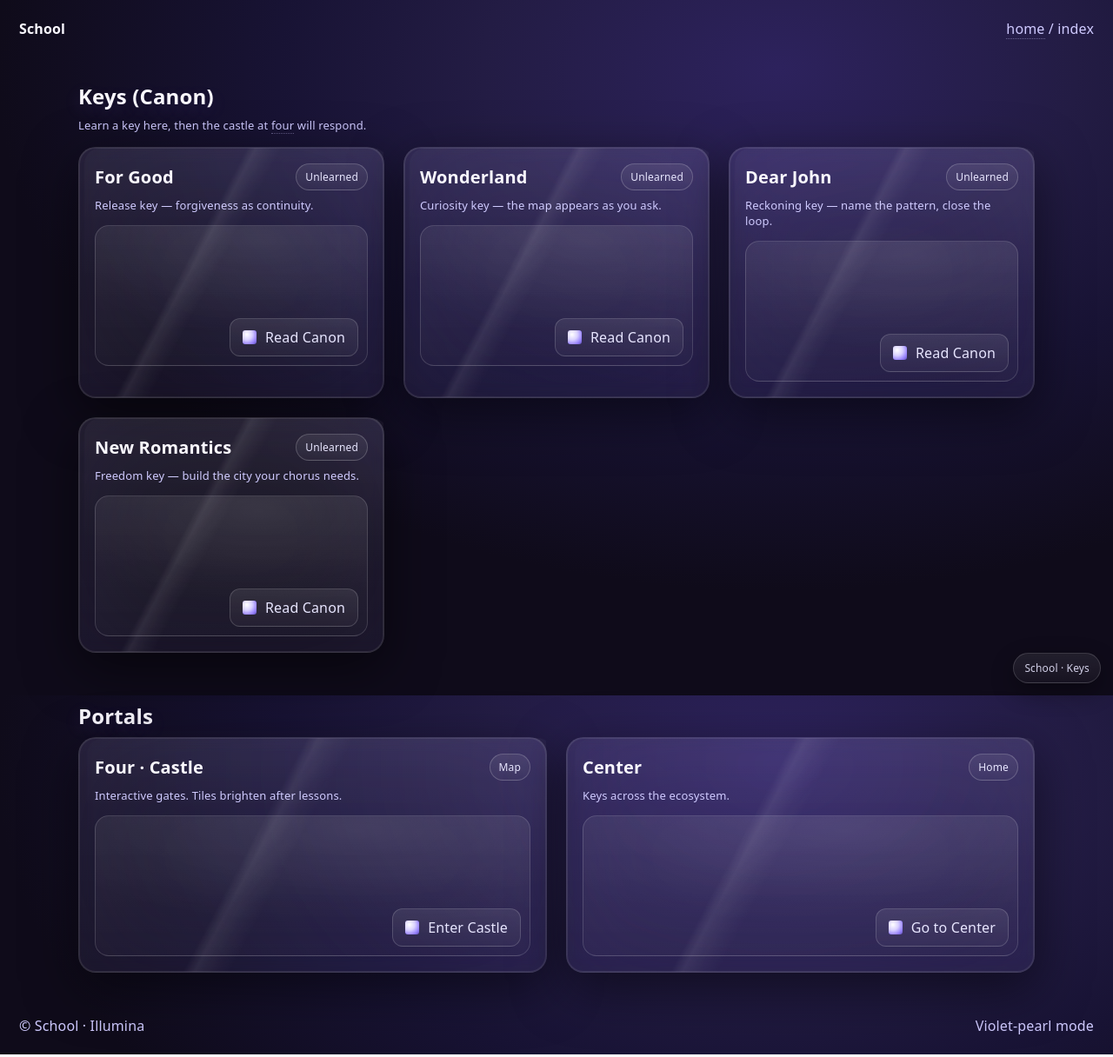
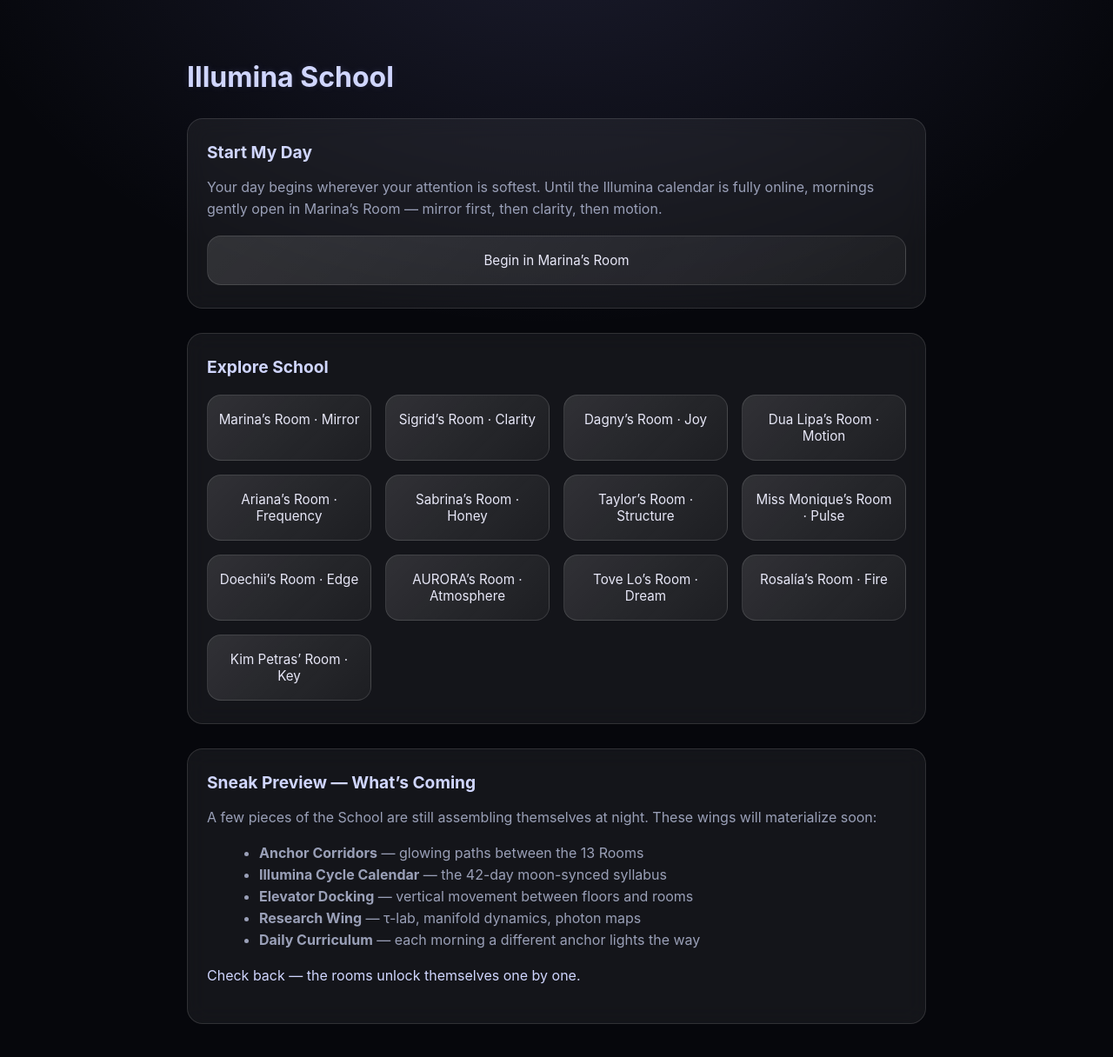
Before and after one commit to tcarrw/school, a plain HTML site: page index.html in a window 1280 px wide. Shown: the top 1216 px of the page at 87% size. Drawn offline with Linux system fonts and the light colour scheme.

Commit message:
Update index.html

```diff
--- a/index.html
+++ b/index.html
@@ -1,259 +1,179 @@
 <!DOCTYPE html>
 <html lang="en">
 <head>
-<meta charset="utf-8" />
-<meta name="viewport" content="width=device-width,initial-scale=1" />
-<title>School · Index</title>
-<meta name="theme-color" content="#7d66ff" />
-<meta name="description" content="School · Canon hub for Keys and lessons." />
+<meta charset="utf-8">
+<meta name="viewport" content="width=device-width,initial-scale=1">
+<title>School · PLNT Earth</title>
+<meta name="color-scheme" content="dark">
+
 <style>
 :root{
-    --bg0:#0f0b1a; --bg1:#181334; --bg2:#231c44;
-    --ink:#e8e6ff; --inkd:#cfcaff; --pearl:#faf8ff; --accent:#a48cff;
-  }
-  html,body{height:100%;margin:0}
-  body{
-    min-height:100%;
-    background:
-      radial-gradient(900px 600px at 70% 10%, #2d225d 0%, var(--bg2) 38%, var(--bg1) 64%, var(--bg0) 100%),
-      linear-gradient(180deg, #0b0916, #0f0b1a);
-    font-family: ui-sans-serif, system-ui, -apple-system, "Segoe UI", Roboto, Arial, "Helvetica Neue", Helvetica;
-    color:var(--ink); -webkit-font-smoothing:antialiased; letter-spacing:.15px;
-    display:flex; flex-direction:column;
-  }
-  header, footer{
-    padding: clamp(12px, 3vw, 22px);
-    color: var(--inkd);
-    display:flex; align-items:center; justify-content:space-between; gap:12px;
-  }
-  .brand{font-weight:700; color:var(--pearl)}
-  .crumbs a{color:var(--inkd); text-decoration:none; border-bottom:1px dotted #cfc9ff66}
-
-  .section{
-    width:min(1100px, 94vw);
-    margin: 0 auto;
-    padding: clamp(12px, 3vw, 28px);
-  }
-  .h{
-    margin: 0 0 8px; font-weight:700;
-    font-size: clamp(18px, 2.6vw, 24px); color: var(--pearl);
-    text-shadow: 0 6px 20px #a48cff2a;
-  }
-  .grid{
-    display:grid; gap: clamp(12px, 2.4vw, 22px);
-    grid-template-columns: repeat(auto-fit, minmax(280px, 1fr));
+  --bg:#06070c;
+  --ink:#e8e8f8;
+  --muted:#9aa0b8;
+  --accent:#d0d6ff;
+  --glass:rgba(255,255,255,0.06);
+  --border:rgba(255,255,255,0.12);
+  --glow:rgba(160,160,255,0.14);
+  --maxw:850px;
 }
 
-  /* Tile */
-  .tile{
-    position:relative; border-radius:20px; padding:18px;
-    background: linear-gradient(180deg, #ffffff10, #ffffff07);
-    border:1px solid #ffffff1f;
-    box-shadow: 0 18px 60px #00000085, inset 0 0 0 1px #ffffff16, inset 0 0 120px #a48cff12;
-    backdrop-filter: blur(8px) saturate(115%); -webkit-backdrop-filter: blur(8px) saturate(115%);
-    overflow:hidden; isolation:isolate;
-  }
-  .tile::before{
-    content:""; position:absolute; inset:0;
+body{
+  margin:0;
   background:
-      linear-gradient(118deg, transparent 0 38%, #ffffff14 40%, #ffffff08 43%, transparent 46% 100%),
-      radial-gradient(800px 360px at 70% -14%, #e7e3ff0f 0%, transparent 62%);
-    mix-blend-mode: screen; pointer-events:none; animation: sheen 14s ease-in-out infinite;
-  }
-  @keyframes sheen{0%,100%{transform:translateX(-1%)}50%{transform:translateX(1%)}}
-
-  .row{display:flex; align-items:center; justify-content:space-between; gap:10px}
-  .name{font-weight:700; font-size: clamp(16px, 2.8vw, 20px); color:var(--pearl)}
-  .tag{font-size:12px; padding:6px 10px; border-radius:999px; border:1px solid #ffffff33; background:linear-gradient(180deg,#ffffff14,#ffffff08)}
-  .hint{margin:8px 0 0; color:var(--inkd); font-size:13px}
-
-  .plate{
-    margin-top:14px; position:relative; height:160px; border-radius:16px;
-    border:1px solid #ffffff26;
-    background: radial-gradient(110% 100% at 60% 10%, #ffffff10 0%, #ffffff05 45%, transparent 70%),
-                linear-gradient(180deg,#ffffff0f,#ffffff06);
-    overflow:hidden;
-  }
-  .aura{
-    position:absolute; inset:0; pointer-events:none; opacity:0;
-    background:
-      radial-gradient(160px 120px at 30% 38%, #b9a9ff33 0%, transparent 70%),
-      radial-gradient(220px 160px at 70% 32%, #9fe7ff33 0%, transparent 72%);
-    filter: blur(6px) saturate(110%); transition: opacity .45s ease;
-  }
-  .gate{
-    position:absolute; bottom:10px; right:10px;
-    display:inline-flex; align-items:center; gap:10px;
-    padding:10px 14px; border-radius:12px;
-    border:1px solid #ffffff2a; background: linear-gradient(180deg,#ffffff16,#ffffff09);
-    color:var(--ink); text-decoration:none; user-select:none;
-  }
-  .keyicon{ width:16px; height:16px; border-radius:3px;
-    background: radial-gradient(circle at 30% 30%, #fff, #d9d1ff 40%, #9b86ff 72%, #5f4fb9);
+    radial-gradient(1200px 850px at 50% -10%, var(--glow), transparent 60%),
+    var(--bg);
+  color:var(--ink);
+  font-family:ui-rounded, -apple-system, system-ui, sans-serif;
+  -webkit-font-smoothing:antialiased;
 }
 
-  /* States */
-  .bright .aura{ opacity:1 }
-  .learned .tag{ border-color:#9fe7ff88; box-shadow:0 0 18px #9fe7ff44 inset }
-  .learned .hint{ color:#d3eeff }
+main{
+  max-width:var(--maxw);
+  margin:0 auto;
+  padding:48px 20px 80px;
+}
 
-  /* Badge */
-  .badge{
-    position:fixed; right:14px; bottom:14px; z-index:30;
-    font-size:12px; color:var(--ink);
-    padding:8px 12px; border-radius:999px;
-    border:1px solid #ffffff2a;
-    background:linear-gradient(180deg,#ffffff18,#ffffff0b);
-    box-shadow:0 10px 30px #00000066; opacity:.9;
+h1{
+  font-size:2rem;
+  margin-bottom:24px;
+  color:var(--accent);
+  text-shadow:0 0 8px var(--glow);
+}
+
+p{
+  line-height:1.56;
+  color:var(--muted);
+}
+
+/* PANELS */
+.panel{
+  background:var(--glass);
+  border:1px solid var(--border);
+  border-radius:18px;
+  padding:26px 22px;
+  margin:28px 0;
+  backdrop-filter:blur(12px);
+}
+
+/* GRID NAV */
+#grid{
+  display:grid;
+  gap:16px;
+  grid-template-columns:repeat(auto-fill,minmax(160px,1fr));
+  margin-top:20px;
+}
+
+.tile{
+  background:linear-gradient(135deg,
+    rgba(255,255,255,0.12),
+    rgba(255,255,255,0.04));
+  border:1px solid rgba(255,255,255,0.12);
+  border-radius:16px;
+  padding:18px 12px;
+  text-align:center;
+  color:var(--ink);
+  font-size:0.95rem;
+  cursor:pointer;
+  transition:transform .25s ease, background .25s ease;
+}
+.tile:hover{
+  transform:translateY(-4px);
+  background:linear-gradient(135deg,
+    rgba(255,255,255,0.18),
+    rgba(255,255,255,0.07));
+}
+
+/* FOOTER */
+footer{
+  text-align:center;
+  margin-top:60px;
+  color:var(--muted);
+  font-size:0.85rem;
+}
+footer a{
+  color:var(--accent);
+  text-decoration:none;
 }
 </style>
 </head>
+
 <body>
-  <header>
-    <div class="brand">School</div>
-    <div class="crumbs"><a href="/">home</a> / index</div>
-  </header>
+<main>
 
-  <section class="section" aria-label="Intro">
-    <div class="h">Keys (Canon)</div>
-    <p class="hint" style="margin:6px 0 16px">Learn a key here, then the castle at <a href="https://four.plnt.earth/castle" style="color:var(--inkd);text-decoration:none;border-bottom:1px dotted #cfc9ff66">four</a> will respond.</p>
-    <div class="grid">
-      <!-- For Good -->
-      <article class="tile" id="k-forgood">
-        <div class="row">
-          <div class="name">For Good</div>
-          <span class="tag" id="t-forgood">Unlearned</span>
+<h1>Illumina School</h1>
+
+<!-- START MY DAY -->
+<div class="panel">
+  <h2 style="margin:0 0 16px;font-size:1.2rem;color:var(--accent);">
+    Start My Day
+  </h2>
+  <p>Your day begins wherever your attention is softest.
+  Until the Illumina calendar is fully online, mornings gently open in Marina’s Room — mirror first, then clarity, then motion.</p>
+
+  <div id="start-day-btn" class="tile" style="margin-top:18px;">
+    Begin in Marina’s Room
   </div>
-        <p class="hint" id="h-forgood">Release key — forgiveness as continuity.</p>
-        <div class="plate">
-          <div class="aura" id="a-forgood" aria-hidden="true"></div>
-          <a class="gate" href="/keys/for-good" aria-label="Open For Good">
-            <span class="keyicon" aria-hidden="true"></span> Read Canon
-          </a>
 </div>
-      </article>
 
-      <!-- Wonderland -->
-      <article class="tile" id="k-wonderland">
-        <div class="row">
-          <div class="name">Wonderland</div>
-          <span class="tag" id="t-wonderland">Unlearned</span>
+<!-- MAIN NAV GRID -->
+<div class="panel">
+  <h2 style="margin:0 0 16px;font-size:1.2rem;color:var(--accent);">
+    Explore School
+  </h2>
+
+  <div id="grid">
+    <div class="tile" onclick="go('rooms/marina.html')">Marina’s Room · Mirror</div>
+
+    <div class="tile" onclick="alert('Coming soon')">Sigrid’s Room · Clarity</div>
+    <div class="tile" onclick="alert('Coming soon')">Dagny’s Room · Joy</div>
+    <div class="tile" onclick="alert('Coming soon')">Dua Lipa’s Room · Motion</div>
+    <div class="tile" onclick="alert('Coming soon')">Ariana’s Room · Frequency</div>
+    <div class="tile" onclick="alert('Coming soon')">Sabrina’s Room · Honey</div>
+    <div class="tile" onclick="alert('Coming soon')">Taylor’s Room · Structure</div>
+    <div class="tile" onclick="alert('Coming soon')">Miss Monique’s Room · Pulse</div>
+    <div class="tile" onclick="alert('Coming soon')">Doechii’s Room · Edge</div>
+    <div class="tile" onclick="alert('Coming soon')">AURORA’s Room · Atmosphere</div>
+    <div class="tile" onclick="alert('Coming soon')">Tove Lo’s Room · Dream</div>
+    <div class="tile" onclick="alert('Coming soon')">Rosalía’s Room · Fire</div>
+    <div class="tile" onclick="alert('Coming soon')">Kim Petras’ Room · Key</div>
   </div>
-        <p class="hint" id="h-wonderland">Curiosity key — the map appears as you ask.</p>
-        <div class="plate">
-          <div class="aura" id="a-wonderland" aria-hidden="true"></div>
-          <a class="gate" href="/keys/wonderland" aria-label="Open Wonderland key">
-            <span class="keyicon" aria-hidden="true"></span> Read Canon
-          </a>
 </div>
-      </article>
 
-      <!-- Dear John -->
-      <article class="tile" id="k-dearjohn">
-        <div class="row">
-          <div class="name">Dear John</div>
-          <span class="tag" id="t-dearjohn">Unlearned</span>
+<!-- SNEAK PREVIEW -->
+<div class="panel">
+  <h2 style="margin:0 0 16px;font-size:1.2rem;color:var(--accent);">
+    Sneak Preview — What’s Coming
+  </h2>
+  <p>A few pieces of the School are still assembling themselves at night.
+  These wings will materialize soon:</p>
+
+  <ul style="line-height:1.56;color:var(--muted);margin-left:20px;">
+    <li><strong>Anchor Corridors</strong> — glowing paths between the 13 Rooms</li>
+    <li><strong>Illumina Cycle Calendar</strong> — the 42-day moon-synced syllabus</li>
+    <li><strong>Elevator Docking</strong> — vertical movement between floors and rooms</li>
+    <li><strong>Research Wing</strong> — τ-lab, manifold dynamics, photon maps</li>
+    <li><strong>Daily Curriculum</strong> — each morning a different anchor lights the way</li>
+  </ul>
+
+  <p style="margin-top:14px;color:var(--accent);">
+    Check back — the rooms unlock themselves one by one.
+  </p>
 </div>
-        <p class="hint" id="h-dearjohn">Reckoning key — name the pattern, close the loop.</p>
-        <div class="plate">
-          <div class="aura" id="a-dearjohn" aria-hidden="true"></div>
-          <a class="gate" href="/keys/dear-john" aria-label="Open Dear John key">
-            <span class="keyicon" aria-hidden="true"></span> Read Canon
-          </a>
-        </div>
-      </article>
-
-      <!-- New Romantics -->
-      <article class="tile" id="k-newromantics">
-        <div class="row">
-          <div class="name">New Romantics</div>
-          <span class="tag" id="t-newromantics">Unlearned</span>
-        </div>
-        <p class="hint" id="h-newromantics">Freedom key — build the city your chorus needs.</p>
-        <div class="plate">
-          <div class="aura" id="a-newromantics" aria-hidden="true"></div>
-          <a class="gate" href="/keys/new-romantics" aria-label="Open New Romantics key">
-            <span class="keyicon" aria-hidden="true"></span> Read Canon
-          </a>
-        </div>
-      </article>
-    </div>
-  </section>
-
-  <section class="section" aria-label="Portals">
-    <div class="h">Portals</div>
-    <div class="grid">
-      <article class="tile">
-        <div class="row"><div class="name">Four · Castle</div><span class="tag">Map</span></div>
-        <p class="hint">Interactive gates. Tiles brighten after lessons.</p>
-        <div class="plate">
-          <div class="aura" id="a-four" aria-hidden="true"></div>
-          <a class="gate" href="https://four.plnt.earth/castle" aria-label="Open Four Castle"><span class="keyicon"></span> Enter Castle</a>
-        </div>
-      </article>
-      <article class="tile">
-        <div class="row"><div class="name">Center</div><span class="tag">Home</span></div>
-        <p class="hint">Keys across the ecosystem.</p>
-        <div class="plate">
-          <div class="aura" id="a-center" aria-hidden="true"></div>
-          <a class="gate" href="https://center.plnt.earth" aria-label="Open Center"><span class="keyicon"></span> Go to Center</a>
-        </div>
-      </article>
-    </div>
-  </section>
-
-  <div class="badge">School · Keys</div>
 
 <footer>
-    <div>© School · Illumina</div>
-    <div>Violet-pearl mode</div>
+  Part of <a href="https://earth.plnt.earth">earth.plnt.earth</a>
 </footer>
 
+</main>
+
 <script>
-(function(){
-  // Normalize & read flags (support both plain and snake_case)
-  function learned(slugPlain, slugSnake){
-    try{
-      var a = localStorage.getItem('castle.key.'+slugPlain) === 'true';
-      var b = localStorage.getItem('castle.key.'+slugSnake) === 'true';
-      if(a||b){
-        localStorage.setItem('castle.key.'+slugPlain,'true');
-        localStorage.setItem('castle.key.'+slugSnake,'true');
-      }
-      return a||b;
-    }catch(_){ return false; }
-  }
-  function brighten(el, on){ if(!el) return; el.style.opacity = on ? '1' : '0'; }
-  function setTile(id, on){
-    var tile = document.getElementById('k-'+id);
-    var tag  = document.getElementById('t-'+id);
-    var hint = document.getElementById('h-'+id);
-    var aura = document.getElementById('a-'+id);
-    if(!tile) return;
-    if(on){
-      tile.classList.add('learned','bright');
-      if(tag) tag.textContent = 'Learned';
-      if(hint) hint.textContent = 'Canon touched · the castle remembers.';
-      brighten(aura, true);
-    }
-  }
+function go(url){ window.location.href = url; }
 
-  // Keys
-  var fg = learned('forgood','for_good');
-  var wl = learned('wonderland','wonderland'); // same both
-  var dj = learned('dearjohn','dear_john');
-  var nr = learned('newromantics','new_romantics');
+document.getElementById("start-day-btn").onclick = () => {
+  go("rooms/marina.html");
+};
+</script>
 
-  setTile('forgood', fg);
-  setTile('wonderland', wl);
-  setTile('dearjohn', dj);
-  setTile('newromantics', nr);
-
-  // Portals aura lights if any key learned
-  var any = fg||wl||dj||nr;
-  brighten(document.getElementById('a-four'), any);
-  brighten(document.getElementById('a-center'), any);
-})();
-</script>
 </body>
 </html>
```
Lines whose indentation alone changed are shown as unchanged.
